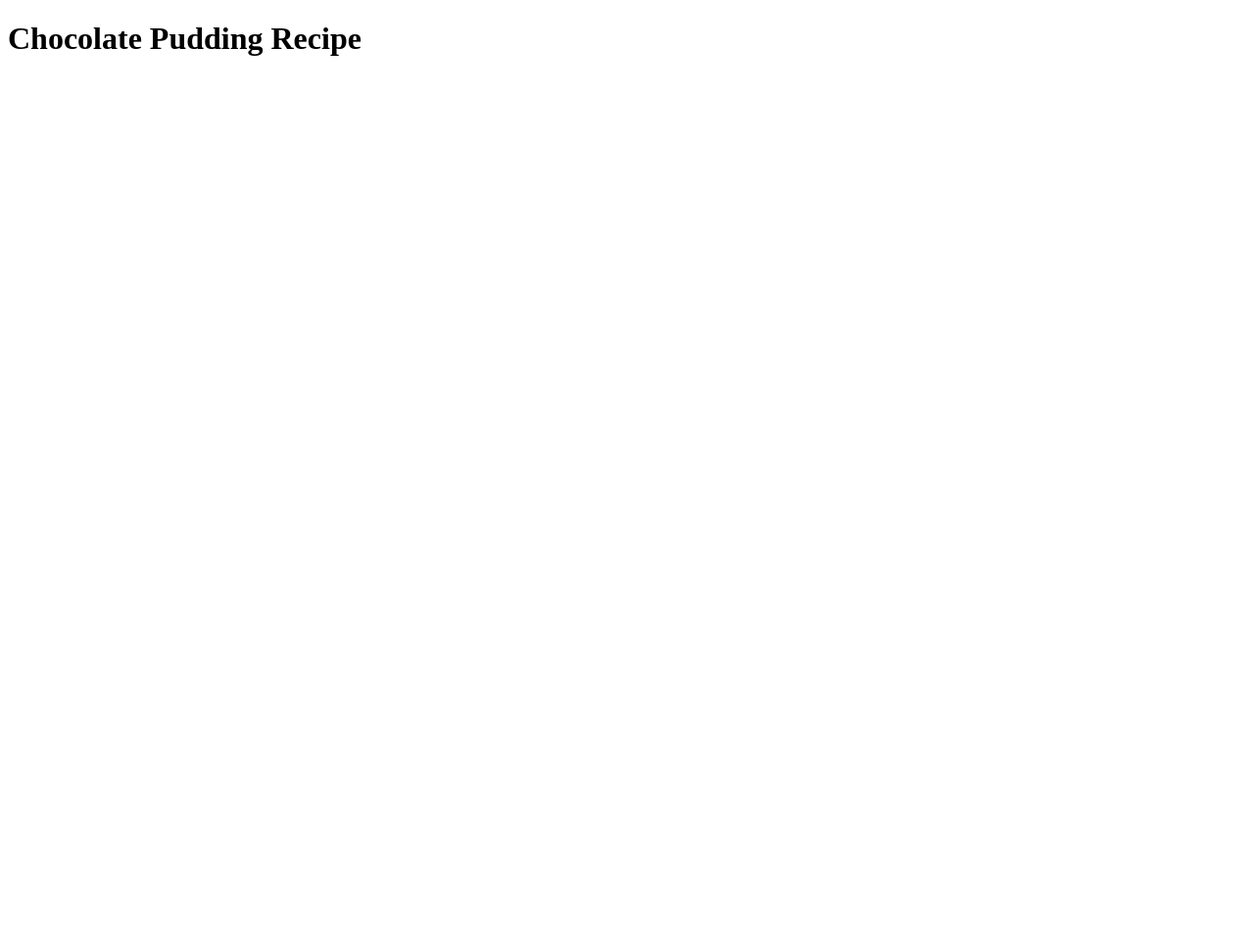
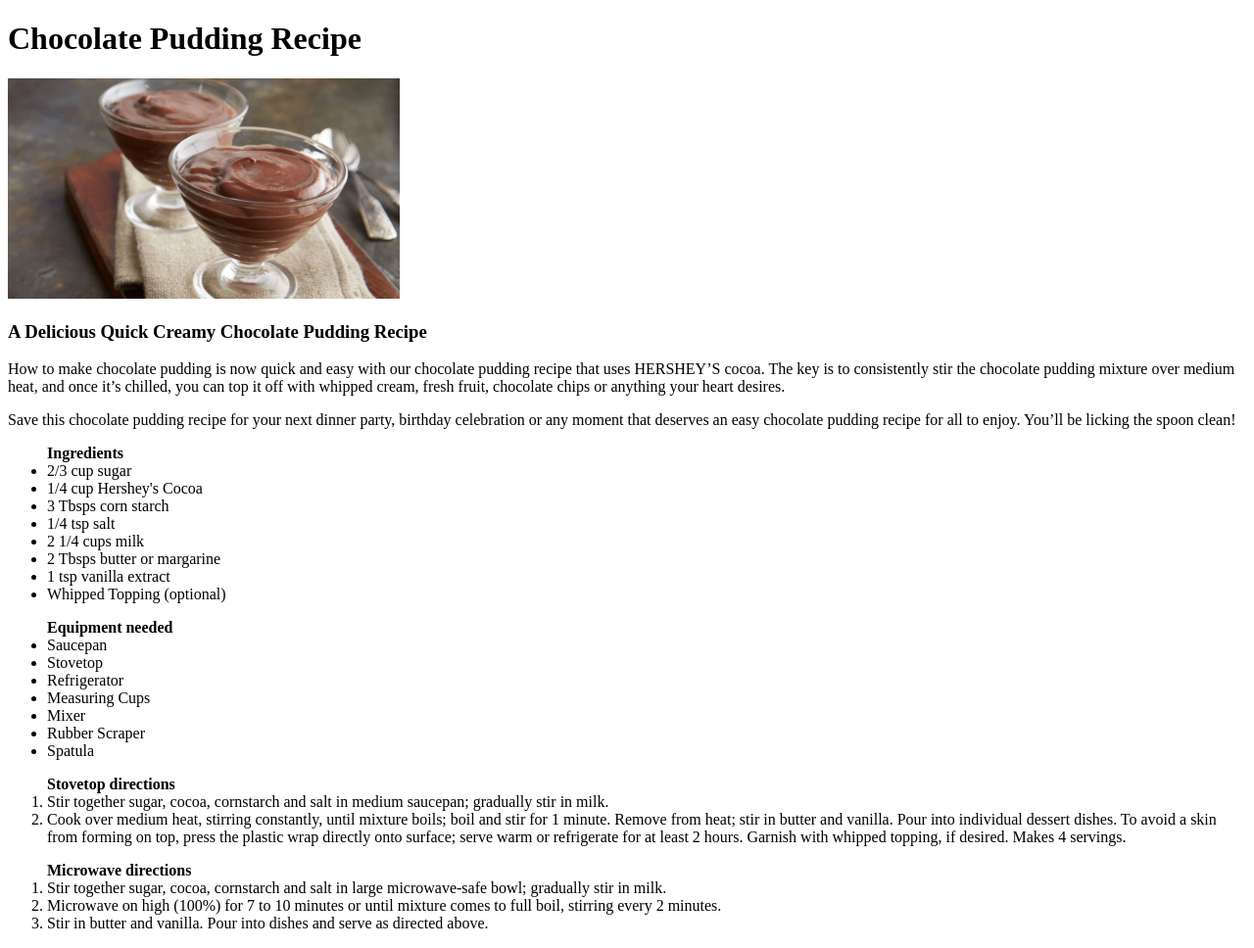
Before and after one commit to jeremy-hawkins/odin-recipes, a plain HTML site: page recipes/chocolate-pudding.html in a window 1280 px wide. Shown: the whole page at 98% size. Before the commit the page ends 800 px from the top, so only its background shows below. Drawn offline with Linux system fonts and the light colour scheme.

Commit message:
Add picture and instructions to chocolate-pudding.html

```diff
--- a/recipes/chocolate-pudding.html
+++ b/recipes/chocolate-pudding.html
@@ -6,5 +6,41 @@
   </head>
   <body>
     <h1>Chocolate Pudding Recipe</h1>
+    <img src="../images/chocolate-pudding.jpg" alt="A picture of chocolate pudding in a glass cup." width="400">
+    <h3>A Delicious Quick Creamy Chocolate Pudding Recipe</h3>
+    <p>How to make chocolate pudding is now quick and easy with our chocolate pudding recipe that uses HERSHEY’S cocoa. The key is to consistently stir the chocolate pudding mixture over medium heat, and once it’s chilled, you can top it off with whipped cream, fresh fruit, chocolate chips or anything your heart desires.</p>
+    <p>Save this chocolate pudding recipe for your next dinner party, birthday celebration or any moment that deserves an easy chocolate pudding recipe for all to enjoy. You’ll be licking the spoon clean!</p>
+    <ul>
+      <strong>Ingredients</strong>
+      <li>2/3 cup sugar</li>
+      <li>1/4 cup Hershey's Cocoa</li>
+      <li>3 Tbsps corn starch</li>
+      <li>1/4 tsp salt</li>
+      <li>2 1/4 cups milk</li>
+      <li>2 Tbsps butter or margarine</li>
+      <li>1 tsp vanilla extract</li>
+      <li>Whipped Topping (optional)</li>
+    </ul>
+    <ul>
+      <strong>Equipment needed</strong>
+      <li>Saucepan</li>
+      <li>Stovetop</li>
+      <li>Refrigerator</li>
+      <li>Measuring Cups</li>
+      <li>Mixer</li>
+      <li>Rubber Scraper</li>
+      <li>Spatula</li>
+    </ul>
+    <ol>
+      <strong>Stovetop directions</strong>
+      <li>Stir together sugar, cocoa, cornstarch and salt in medium saucepan; gradually stir in milk.</li>
+      <li>Cook over medium heat, stirring constantly, until mixture boils; boil and stir for 1 minute. Remove from heat; stir in butter and vanilla. Pour into individual dessert dishes. To avoid a skin from forming on top, press the plastic wrap directly onto surface; serve warm or refrigerate for at least 2 hours. Garnish with whipped topping, if desired. Makes 4 servings.</li>
+    </ol>
+    <ol>
+      <strong>Microwave directions</strong>
+      <li>Stir together sugar, cocoa, cornstarch and salt in large microwave-safe bowl; gradually stir in milk.</li>
+      <li>Microwave on high (100%) for 7 to 10 minutes or until mixture comes to full boil, stirring every 2 minutes.</li>
+      <li>Stir in butter and vanilla. Pour into dishes and serve as directed above.</li>
+    </ol>
   </body>
 </html>
```
Also changed, not shown: images/chocolate-pudding.jpg (added).
